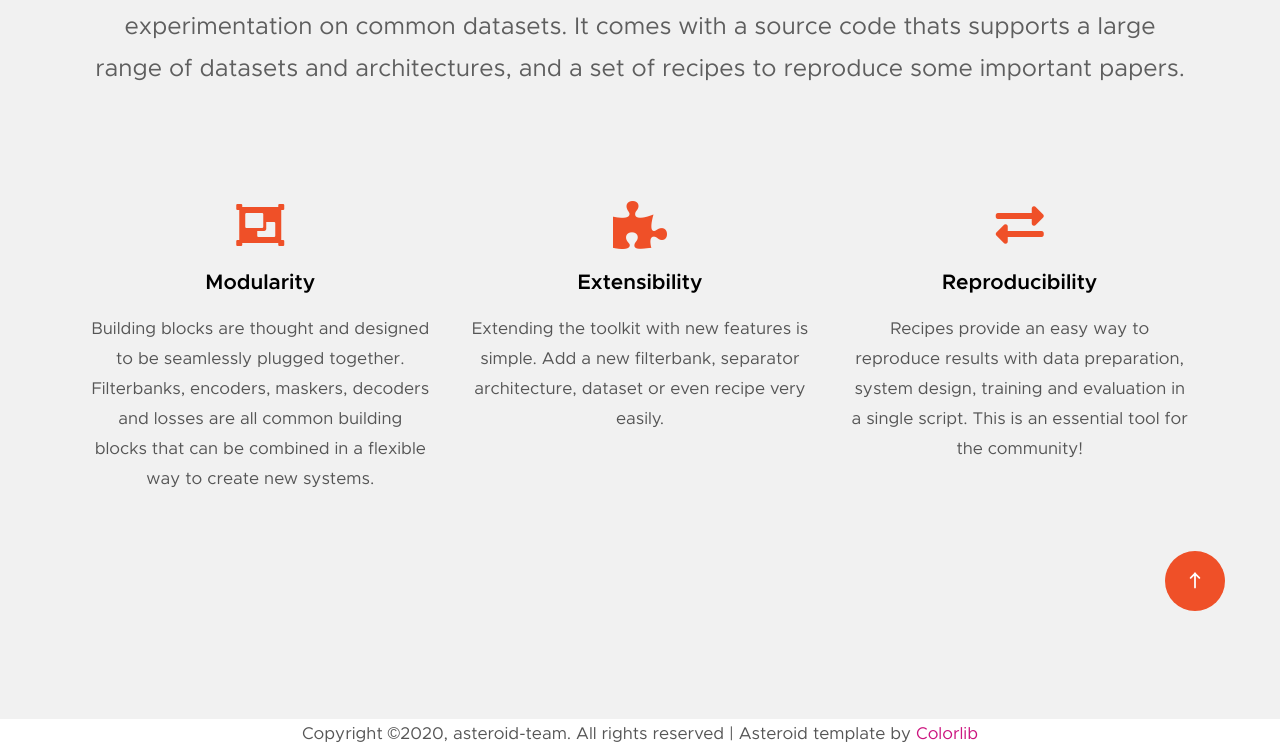
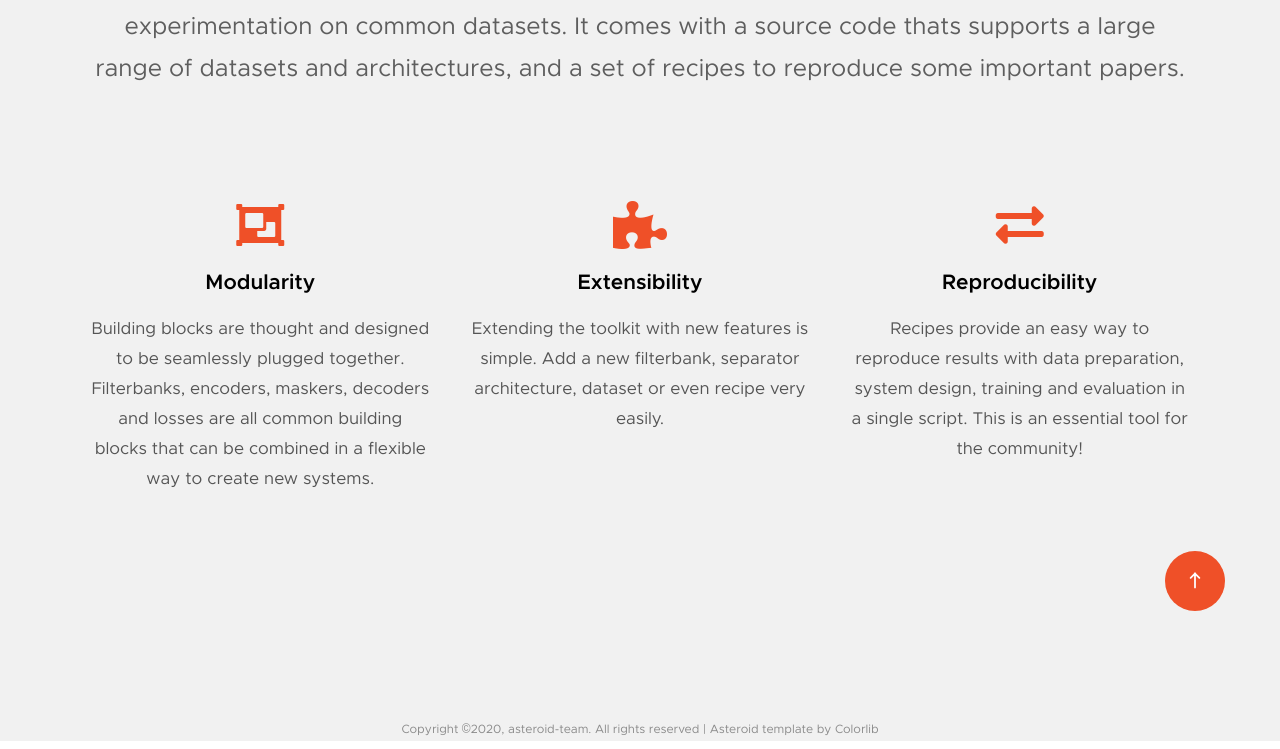
Before and after one commit to asteroid-team/asteroid-team.github.io, a plain HTML site: page index.html in a window 1280 px wide. Shown: the part 1202-1951 px from the top of the page. Drawn offline with Linux system fonts and the light colour scheme; files whose address does not match are found by name.

Commit message:
Add footer credit styles

```diff
--- a/css/main.css
+++ b/css/main.css
@@ -2472,3 +2472,18 @@ html.no-csstransitions .home-content__main {
     display: none;
   }
 }
+
+.bg-setup{
+  background: #f1f1f1;
+  width: 100%;
+  max-width: 100%;
+  font-size: 12px;
+  color: #8a8a8a;
+}
+
+div.bg-setup span a {
+  color: #8a8a8a;
+  cursor: default;
+  text-decoration: none;
+  pointer-events: none;
+}
```
